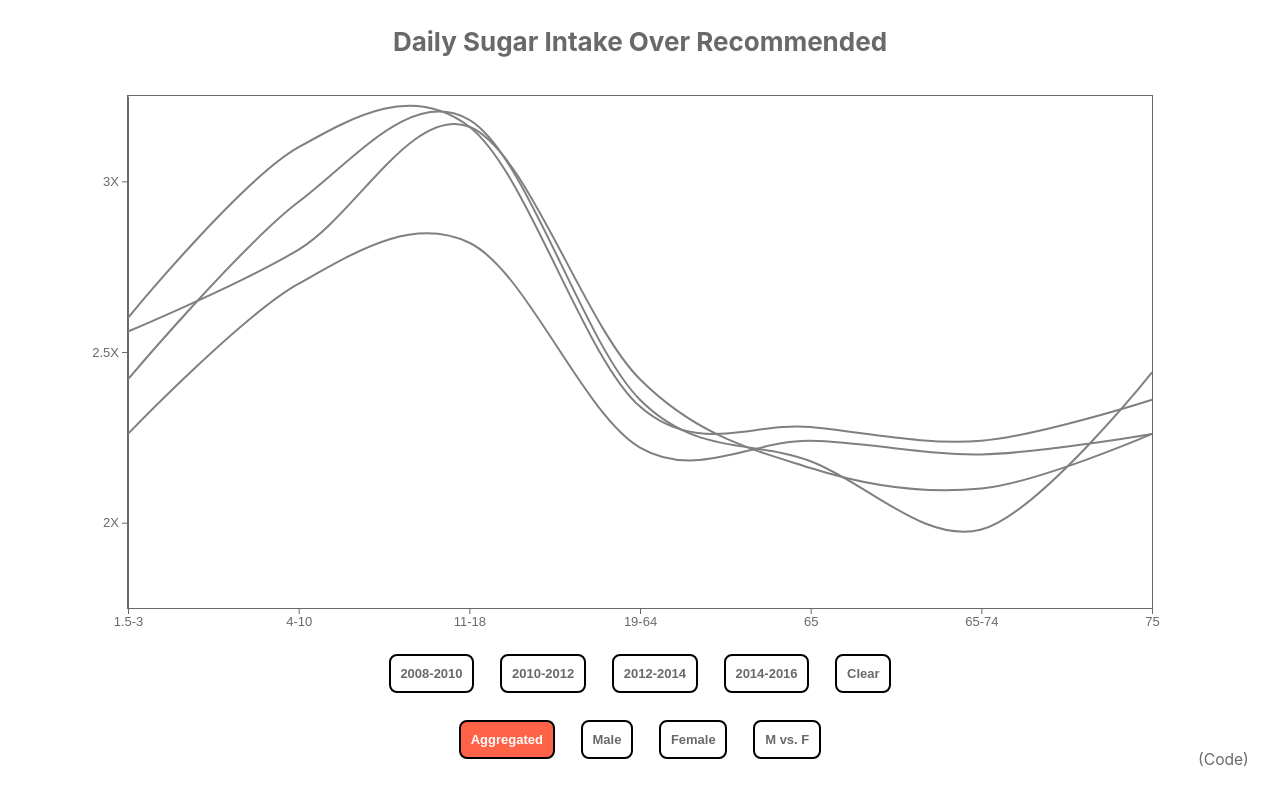
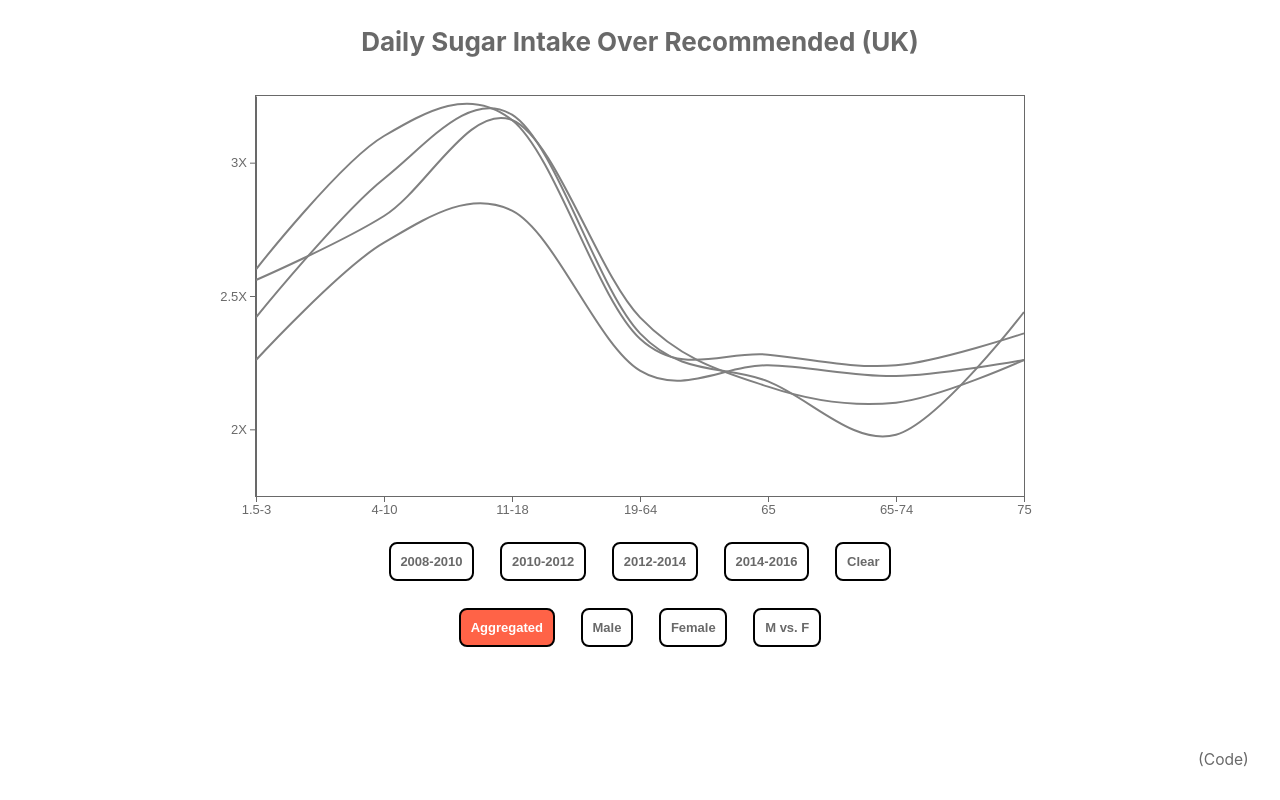
Before and after one commit to anselbrandt/dataviz-sugar, a React (Create React App) app: page / in a window 1280 px wide. Built offline with nearby package versions, Linux system fonts and the light colour scheme; the HTML template or start-up script is replaced by a standard one.

Commit message:
Update svg dimensions

```diff
--- a/src/App.js
+++ b/src/App.js
@@ -9,16 +9,16 @@ function App() {
   const domain = [0, 6];
   const range = [1.75, 3.25];
   const svgRef = useRef();
-  const { width } = useGetViewport();
+  const { width, height } = useGetViewport();
   const [svgWidth, setSvgWidth] = useState();
   const [svgHeight, setSvgHeight] = useState();
   const [selected, setSelected] = useState([]);
   const [filter, setFilter] = useState('aggregated');
 
   useEffect(() => {
-    setSvgWidth(width * 0.8);
-    setSvgHeight(width * 0.8 * 0.5);
-  }, [width]);
+    setSvgWidth(width * 0.6);
+    setSvgHeight(height * 0.5);
+  }, [width, height]);
 
   const handleSelect2008 = () => setSelected([selected[1], '2008-10']);
   const handleSelect2010 = () => setSelected([selected[1], '2010-12']);
@@ -47,7 +47,9 @@ function App() {
   return (
     <div className={styles.app}>
       <div className={styles.titleBar}>
-        <div className={styles.title}>Daily Sugar Intake Over Recommended</div>
+        <div className={styles.title}>
+          Daily Sugar Intake Over Recommended (UK)
+        </div>
       </div>
       <div className={styles.chart}>
         <Chart
```
